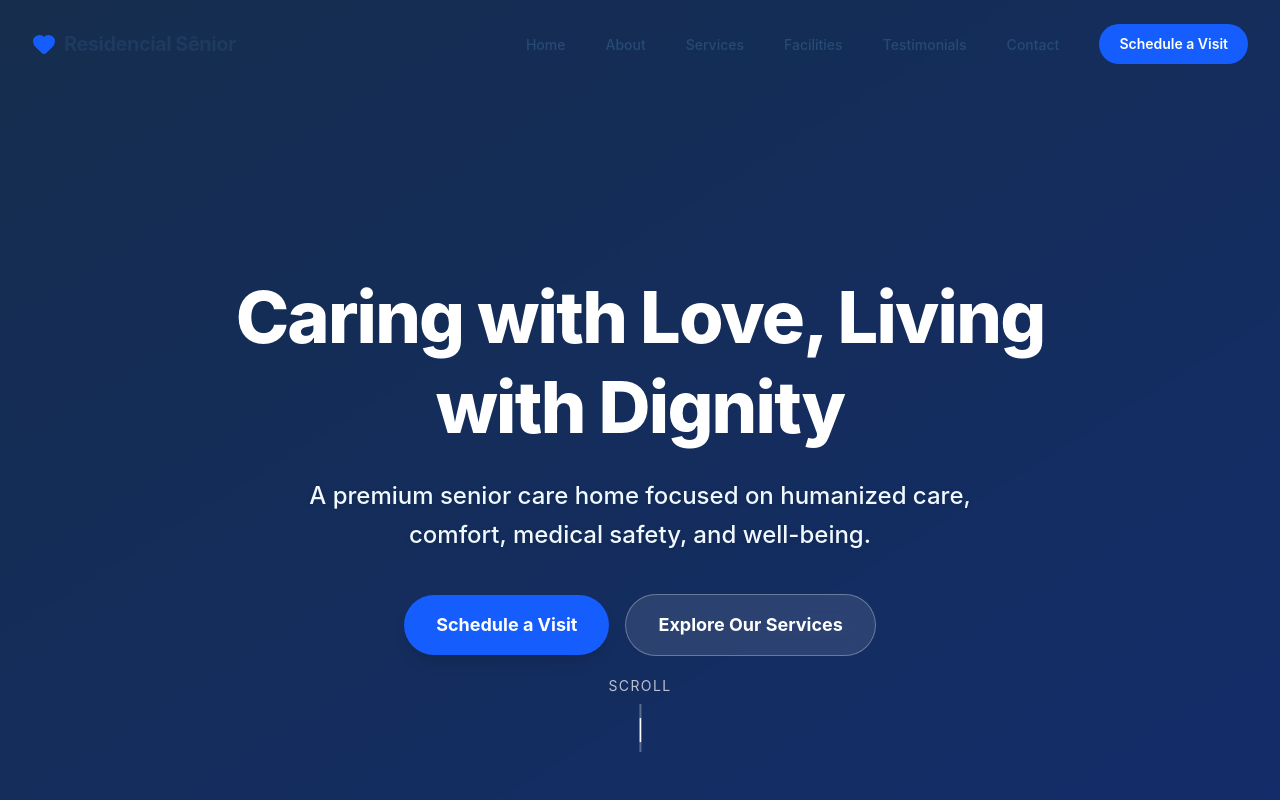
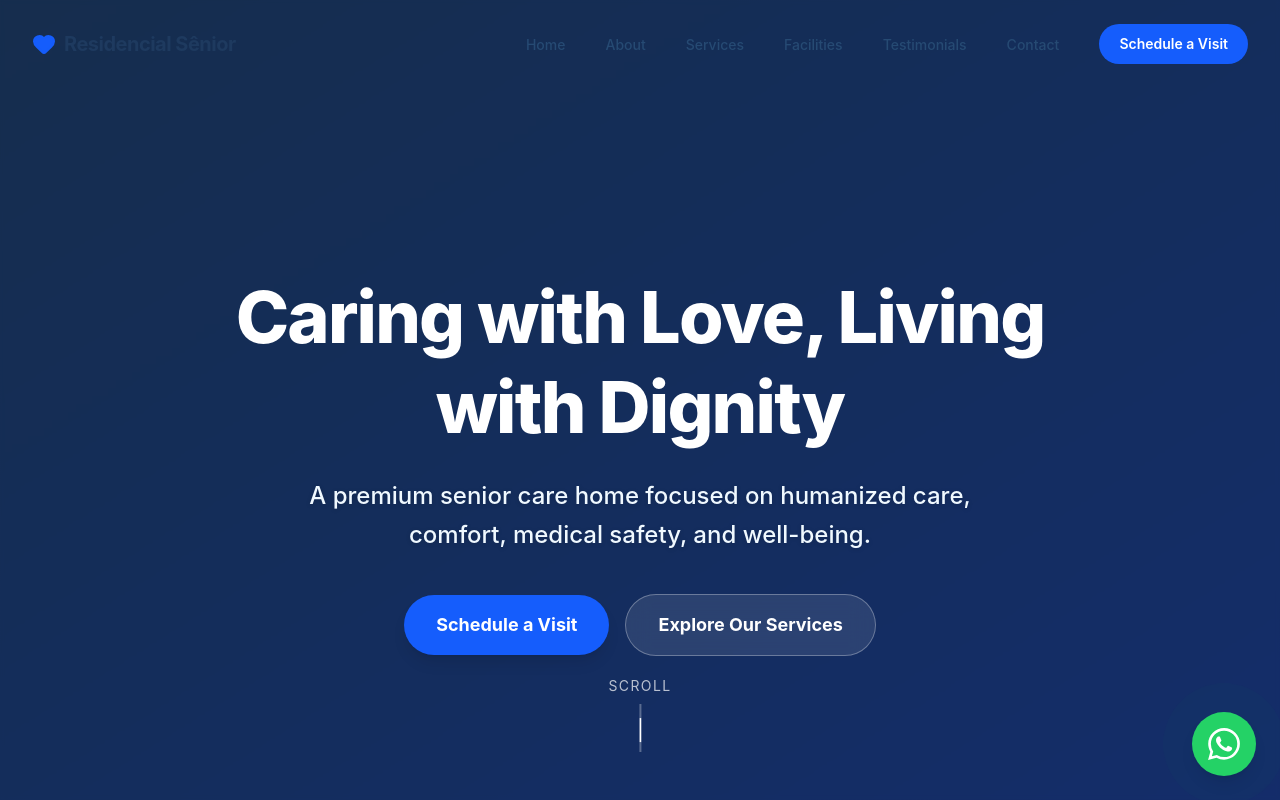
Before and after one commit to ThiagoR0810/residencial-senior, a Next.js app: page / in a window 1280 px wide. Shown: the top 800 px of the page. Built offline with nearby package versions, Linux system fonts and the light colour scheme.

Commit message:
fix: improve overall accessibility and add WhatsApp FAB

```diff
--- a/src/app/layout.tsx
+++ b/src/app/layout.tsx
@@ -3,6 +3,7 @@
 import { SITE_CONFIG } from "@/shared/config/siteConfig";
 import { Navbar } from "@/features/navigation";
 import { Footer } from "@/features/footer";
+import { WhatsAppFAB } from "@/shared/ui/WhatsAppFAB";
 
 export const metadata: Metadata = {
   title: `${SITE_CONFIG.name} | ${SITE_CONFIG.tagline}`,
@@ -27,6 +28,7 @@
         <main id="main-content" className="flex-1">
           {children}
         </main>
+        <WhatsAppFAB />
         <Footer />
       </body>
     </html>
--- /dev/null
+++ b/src/shared/ui/WhatsAppFAB.tsx
@@ -0,0 +1,27 @@
+import { SITE_CONFIG } from "@/shared/config/siteConfig";
+
+export function WhatsAppFAB() {
+  const whatsappUrl = `https://wa.me/${SITE_CONFIG.whatsappNumber}?text=${encodeURIComponent(SITE_CONFIG.whatsappMessage)}`;
+
+  return (
+    <a
+      href={whatsappUrl}
+      target="_blank"
+      rel="noopener noreferrer"
+      aria-label="Contact us via WhatsApp"
+      className="fixed bottom-6 right-6 z-50 bg-whatsapp text-white p-4 rounded-full shadow-lg hover:shadow-xl hover:-translate-y-1 transition-all duration-300 group focus-visible:outline-none focus-visible:ring-4 focus-visible:ring-green-400"
+    >
+      <div className="absolute inset-0 rounded-full bg-whatsapp animate-ping opacity-20 group-hover:opacity-40"></div>
+
+      {/* WhatsApp SVG Icon */}
+      <svg
+        viewBox="0 0 24 24"
+        fill="currentColor"
+        className="w-8 h-8 relative z-10"
+        xmlns="http://www.w3.org/2000/svg"
+      >
+        <path d="M17.472 14.382c-.297-.149-1.758-.867-2.03-.967-.273-.099-.471-.148-.67.15-.197.297-.767.966-.94 1.164-.173.199-.347.223-.644.075-.297-.15-1.255-.463-2.39-1.475-.883-.788-1.48-1.761-1.653-2.059-.173-.297-.018-.458.13-.606.134-.133.298-.347.446-.52.149-.174.198-.298.298-.497.099-.198.05-.371-.025-.52-.075-.149-.669-1.612-.916-2.207-.242-.579-.487-.5-.669-.51h-.57c-.198 0-.52.074-.792.372-.272.297-1.04 1.016-1.04 2.479 0 1.462 1.065 2.875 1.213 3.074.149.198 2.096 3.2 5.077 4.487.709.306 1.262.489 1.694.625.712.227 1.36.195 1.871.118.571-.085 1.758-.719 2.006-1.413.248-.694.248-1.289.173-1.413-.074-.124-.272-.198-.57-.347m-5.421 7.403h-.004a9.87 9.87 0 01-5.031-1.378l-.361-.214-3.741.982.998-3.648-.235-.374a9.86 9.86 0 01-1.51-5.26c.001-5.45 4.436-9.884 9.888-9.884 2.64 0 5.122 1.03 6.988 2.898a9.825 9.825 0 012.893 6.994c-.003 5.45-4.437 9.884-9.885 9.884m8.413-18.297A11.815 11.815 0 0012.05 0C5.495 0 .16 5.335.157 11.892c0 2.096.547 4.142 1.588 5.945L.057 24l6.305-1.654a11.882 11.882 0 005.683 1.448h.005c6.554 0 11.89-5.335 11.893-11.893a11.821 11.821 0 00-3.48-8.413Z" />
+      </svg>
+    </a>
+  );
+}
```
